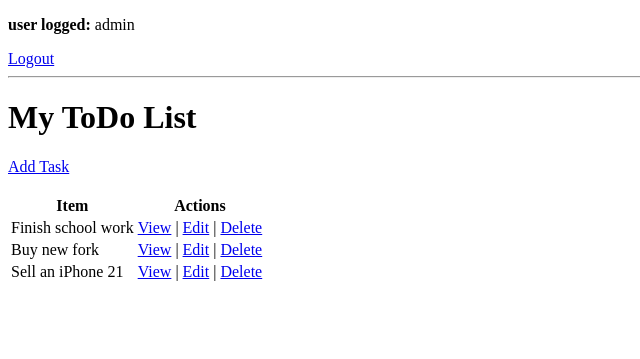
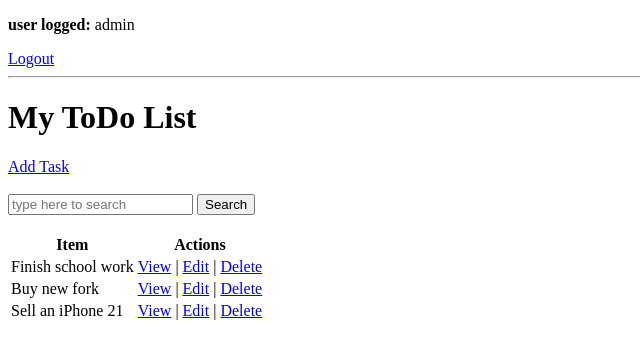
Before and after one commit to ivolopes-developer/PythonLivesInDjungle, a Django app: page / in a window 1280 px wide. Shown: the top 359 px of the page, without its empty margins (0-640 px from the left). Run offline with Django 4.2, Linux system fonts and the light colour scheme; a user stored in the database is signed in; data comes from the database, SQL or seed files in the repository.

Commit message:
search bar

```diff
--- a/todo_list/base/templates/base/task_list.html
+++ b/todo_list/base/templates/base/task_list.html
@@ -23,6 +23,17 @@
 		<a href="{% url 'task-create' %}">Add Task</a>
 		<br />
 		<br />
+
+		<form method="GET">
+			<input
+				type="text"
+				name="search-area"
+				placeholder="type here to search"
+				value="{{search_input}}"
+			/>
+			<input type="submit" value="Search" />
+		</form>
+		<br />
 		<table>
 			<tr>
 				<th>Item</th>
--- a/todo_list/base/views.py
+++ b/todo_list/base/views.py
@@ -46,6 +46,13 @@ class TaskList(LoginRequiredMixin, ListView):
     context = super().get_context_data(**kwargs)
     context["tasks"] = context['tasks'].filter(user=self.request.user)
     context["count"] = context["tasks"].filter(complete=False).count()
+
+    search_input = self.request.GET.get("search-area") or ''
+    if search_input:
+      context['tasks'] = context['tasks'].filter(title__icontains=search_input);""" context['tasks'] = context['tasks'].filter(title__startswith=search_input) """
+
+    context['search_input'] = search_input
+
     return context
 
 class TaskDetail(LoginRequiredMixin, DetailView):
```
